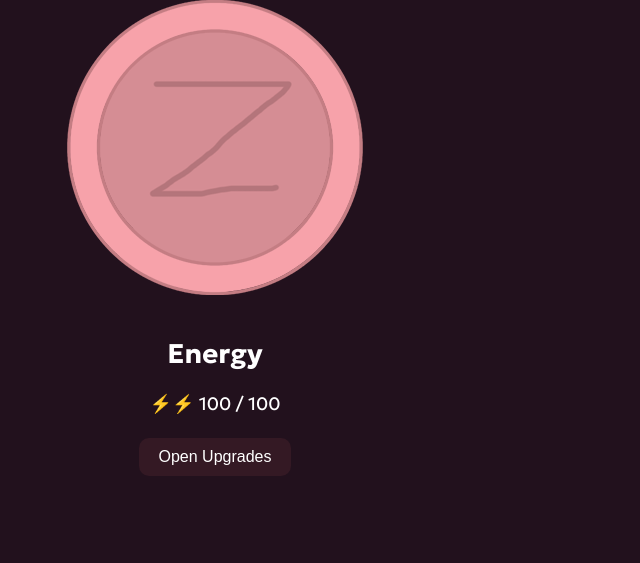
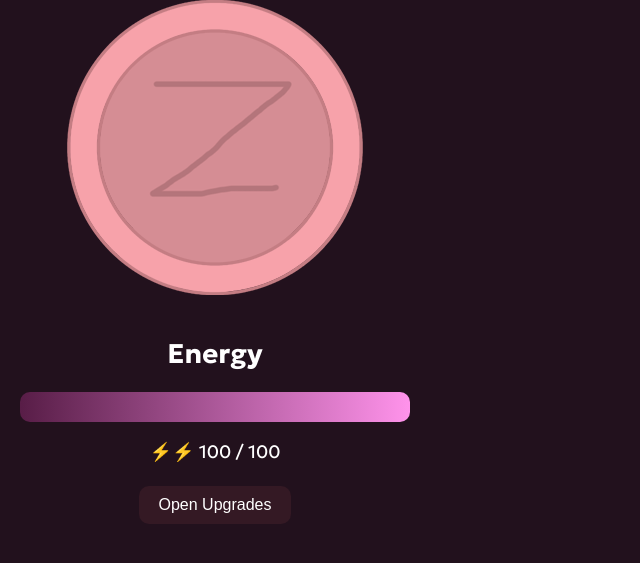
Before and after one commit to vitaliKreyn/vitaliKreyn.github.io, a PHP site: page / in a window 1280 px wide. Shown: the part 170-733 px from the top of the page, without its empty margins (0-640 px from the left). Run offline with PHP 8.4, Linux system fonts and the light colour scheme; some libraries are stand-ins or nearby versions.

Commit message:
Update style.css

```diff
--- a/style.css
+++ b/style.css
@@ -36,3 +36,17 @@ button {
   border: none;
   padding: 10px 20px;
 }
+.progress-bar {
+  width: 100%;
+  background: rgb(159,159,159, 15);
+  border-radius: 10px;
+  overflow: hidden;
+  margin: 10px 0;
+}
+
+.progress-bar-fill {
+  height: 30px;
+  width: 100%;
+  background: linear-gradient(90deg, rgba(88,29,71,1) 0%, rgba(255,147,235,1) 100%);
+  transition: width 0.3s;
+}
```
